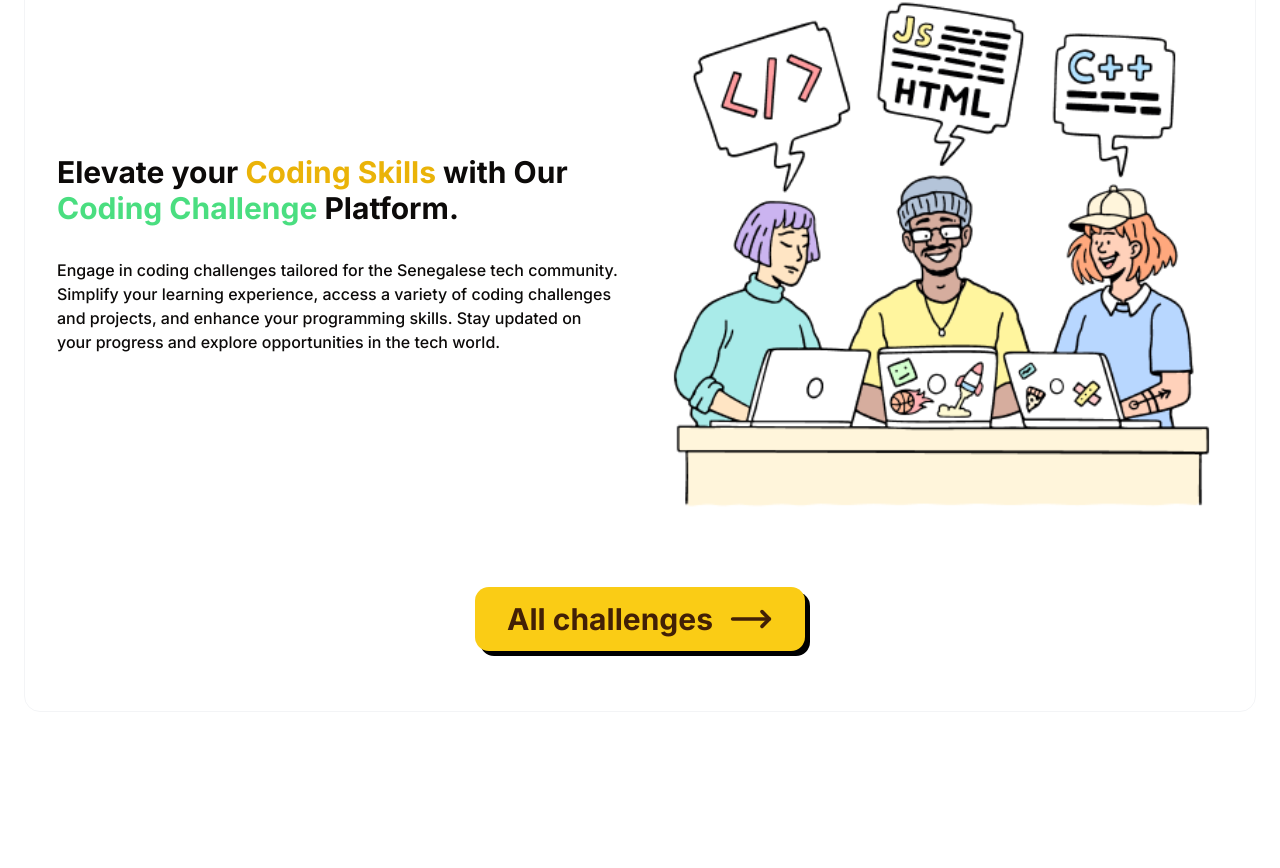
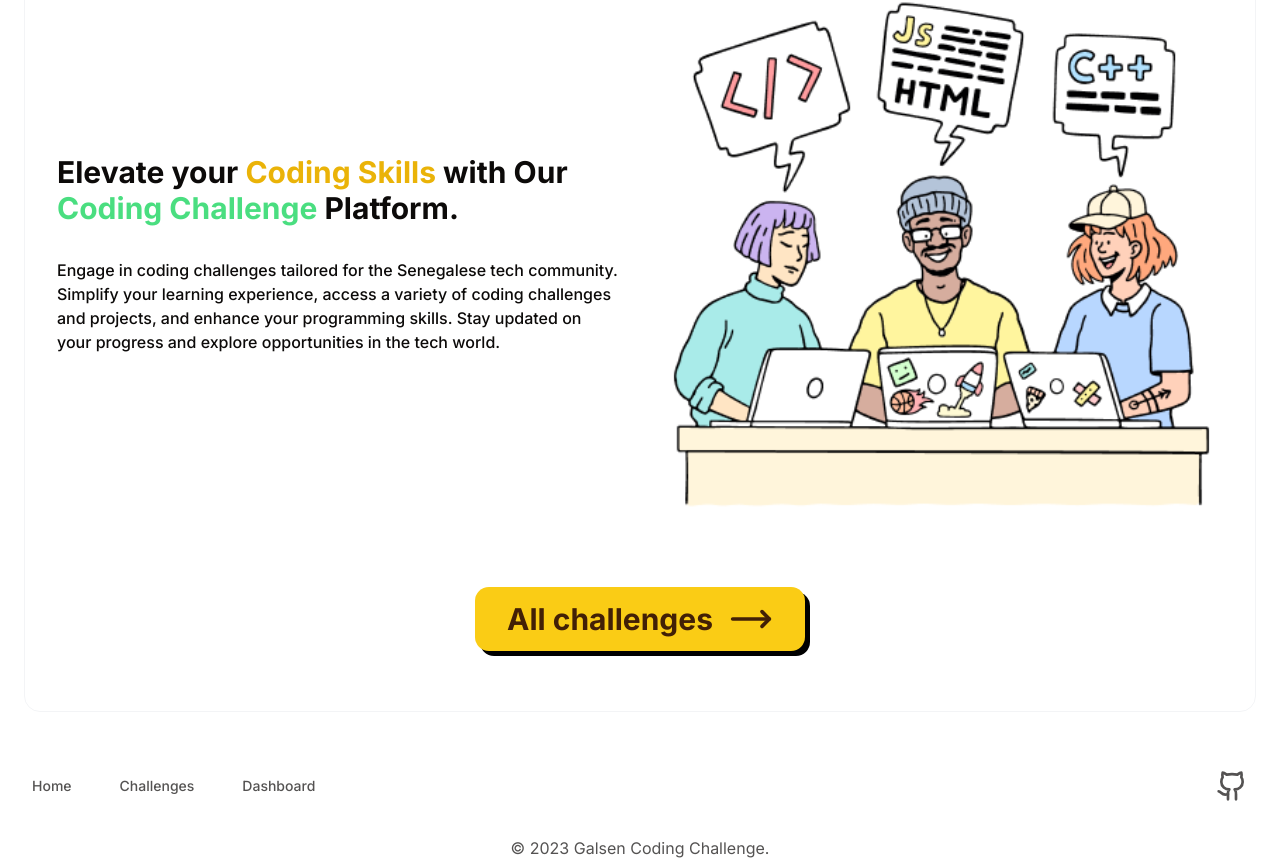
Before and after one commit to modouaicha023/GalsenCodingChallenge, a Next.js app: page / in a window 1280 px wide. Shown: the part 201-1069 px from the top of the page. Before the commit the page ends 937 px from the top, so only its background shows below. Built offline with nearby package versions, Linux system fonts and the light colour scheme; no server answers.

Commit message:
Add Footer component to layout

```diff
--- a/src/app/layout.tsx
+++ b/src/app/layout.tsx
@@ -5,6 +5,7 @@ import Header from "@/components/Header";
 import "./globals.css";
 import { getServerSession } from "next-auth";
 import AuthProvider from "@/utils/SessionProvider";
+import Footer from "@/components/Footer";
 const inter = Inter({ subsets: ["latin"] });
 
 export const metadata: Metadata = {
@@ -25,6 +26,7 @@ export default async function RootLayout({
           <ThemeProvider attribute="class" defaultTheme="system" enableSystem>
             <Header />
             {children}
+            <Footer />
           </ThemeProvider>
         </AuthProvider>
       </body>
--- /dev/null
+++ b/src/components/Footer.tsx
@@ -0,0 +1,49 @@
+import { Github } from "lucide-react";
+import Link from "next/link";
+import Container from "./ui/container";
+import { Button } from "./ui/button";
+
+export default function Footer() {
+  return (
+    <Container>
+      <footer className="bg-opacity-50 opacity-70">
+        <div className="container flex flex-wrap items-center justify-center px-4 py-8 mx-auto  lg:justify-between">
+          <div className="flex flex-wrap justify-center">
+            <ul className="flex items-center space-x-4">
+              <li>
+                <Button asChild variant="ghost">
+                  <Link href={"/"}>Home</Link>
+                </Button>
+              </li>
+              <li>
+                <Button asChild variant="ghost">
+                  <Link href={"/challenges"}>Challenges</Link>
+                </Button>
+              </li>
+              <li>
+                <Button asChild variant="ghost">
+                  <Link href={"/dashboard"}>Dashboard</Link>
+                </Button>
+              </li>
+            </ul>
+          </div>
+          <div className="flex justify-center space-x-4 mt-4 lg:mt-0">
+            <Button asChild variant="ghost">
+              <Link
+                href={
+                  "https://github.com/modouaicha023/galsencodingchallenge"
+                }>
+                <Github size={32} />
+              </Link>
+            </Button>
+          </div>
+        </div>
+        <div className="pb-2">
+          <p className="text-center">
+            © {new Date().getFullYear()} Galsen Coding Challenge.
+          </p>
+        </div>
+      </footer>
+    </Container>
+  );
+}
```
